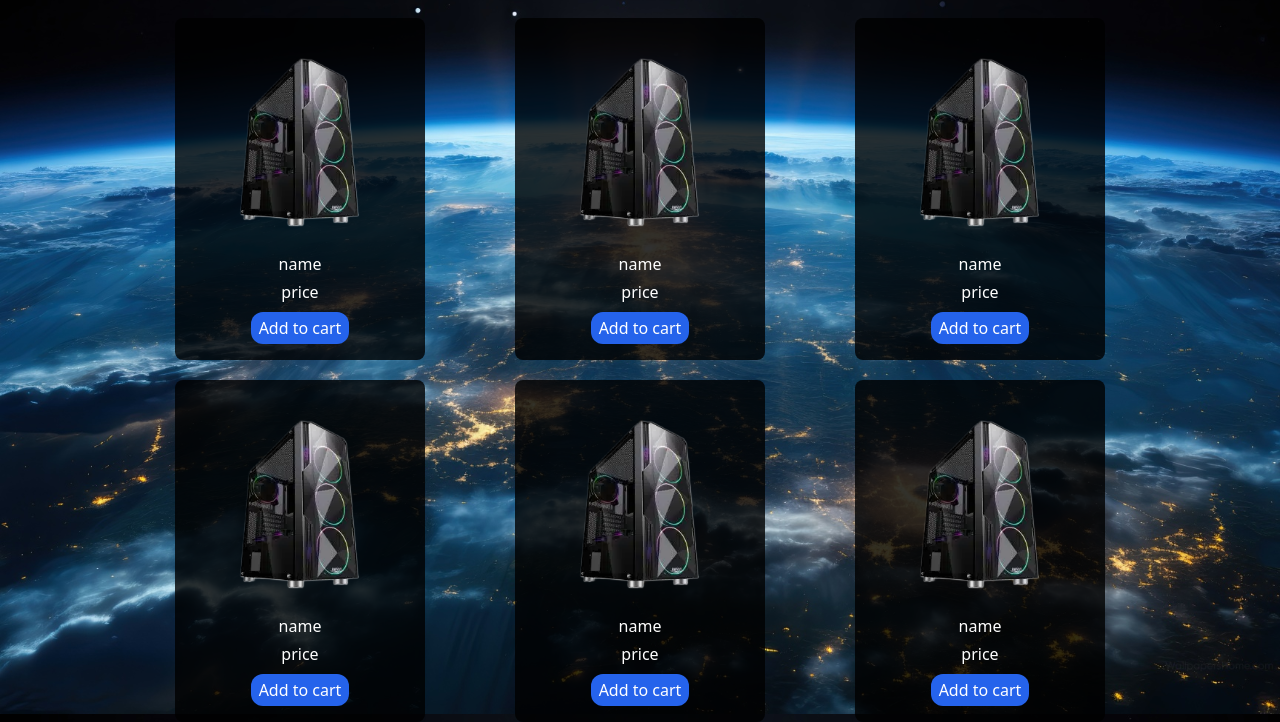
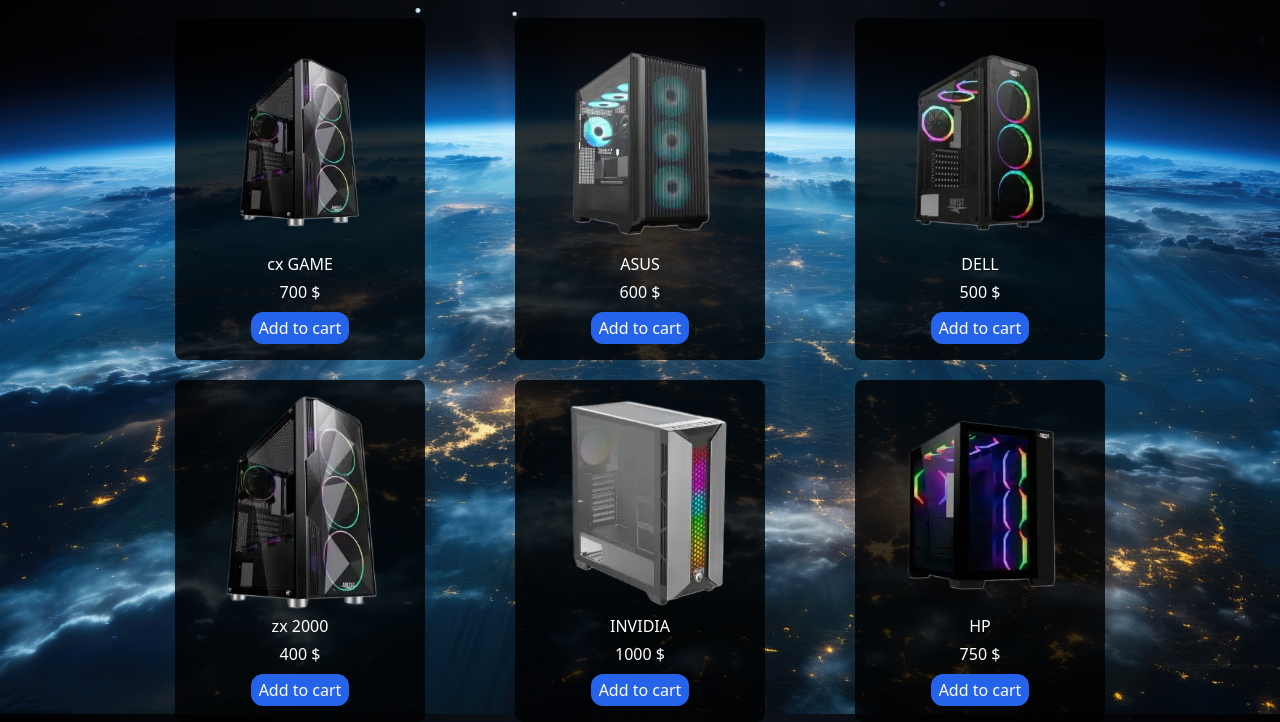
Before and after one commit to sahand-mahdilu/Shopping-cart, a website: page src/index.html in a window 1280 px wide. Shown: the part 86-808 px from the top of the page. Drawn offline with Linux system fonts and the light colour scheme.

Commit message:
displayData fuction added

```diff
--- a/src/index.html
+++ b/src/index.html
@@ -15,42 +15,6 @@
     </header>
     <main>
       <section id="container" class="w-[1000px] grid grid-cols-3  gap-5  mx-auto mt-6  justify-items-center">
-        <div class="cartClass">
-          <img src="../public/images/1.png" alt="img" />
-          <h2 class="text-white">name</h2>
-          <h2 class="text-white mt-1">price</h2>
-          <button class="addToCart">Add to cart</button>
-        </div>
-        <div class="cartClass">
-            <img src="../public/images/1.png" alt="img" />
-            <h2 class="text-white">name</h2>
-            <h2 class="text-white mt-1">price</h2>
-            <button class="addToCart">Add to cart</button>
-          </div>
-          <div class="cartClass">
-            <img src="../public/images/1.png" alt="img" />
-            <h2 class="text-white">name</h2>
-            <h2 class="text-white mt-1">price</h2>
-            <button class="addToCart">Add to cart</button>
-          </div>
-          <div class="cartClass">
-            <img src="../public/images/1.png" alt="img" />
-            <h2 class="text-white">name</h2>
-            <h2 class="text-white mt-1">price</h2>
-            <button class="addToCart">Add to cart</button>
-          </div>
-          <div class="cartClass">
-            <img src="../public/images/1.png" alt="img" />
-            <h2 class="text-white">name</h2>
-            <h2 class="text-white mt-1">price</h2>
-            <button class="addToCart">Add to cart</button>
-          </div>
-          <div class="cartClass">
-            <img src="../public/images/1.png" alt="img" />
-            <h2 class="text-white">name</h2>
-            <h2 class="text-white mt-1">price</h2>
-            <button class="addToCart">Add to cart</button>
-          </div>
 
 
       </section>
--- a/src/index.js
+++ b/src/index.js
@@ -5,12 +5,14 @@
     {id:4, title:"zx 2000", price:400, count:1, image:"../public/images/4.png"},
     {id:5, title:"INVIDIA", price:1000, count:1, image:"../public/images/5.png"},
     {id:6, title:"HP", price:750, count:1, image:"../public/images/6.png"},
+
     {id:7, title:"AMD GAME ", price:730, count:1, image:"../public/images/7.png"},
     {id:8, title:"RIZEN", price:800, count:1, image:"../public/images/8.png"},
     {id:9, title:"KX 1200", price:900, count:1, image:"../public/images/9.png"},
     {id:10, title:"LENOVO GAME", price:950, count:1, image:"../public/images/10.png"},
     {id:11, title:"LEGION", price:450, count:1, image:"../public/images/11.png"},
     {id:12, title:"HX 200", price:720, count:1, image:"../public/images/12.png"},
+
     {id:13, title:"ROG 1700", price:560, count:1, image:"../public/images/13.png"},
     {id:14, title:"GFORCE x90", price:920, count:1, image:"../public/images/14.png"},
     {id:15, title:"GCX 500", price:590, count:1, image:"../public/images/15.png"},
@@ -28,8 +30,49 @@
 
 function displayData(allData,currentPage,dataCount,dataContainer){
 
-    let startIndex=
+    let endtIndex= (currentPage*dataCount)
+    let startIndex= endtIndex-dataCount
+
+    let pageItems= allData.slice(startIndex,endtIndex)
+
+    pageItems.forEach(function(item){
+        // product div
+        let newProduct=document.createElement("div")
+        newProduct.setAttribute("class","cartClass")
+
+        // creating product img
+        let newImg= document.createElement("img")
+        newImg.setAttribute("src",item.image)
+        newImg.setAttribute("alt","image")
+
+        // creating product title
+        let newTitle= document.createElement("h2")
+        newTitle.setAttribute("class","text-white")
+        newTitle.innerHTML=item.title
+        //creating price
+        let newPrice = document.createElement("h2")
+        newPrice.classList = "text-white mt-1"
+        newPrice.innerHTML=`${item.price} $`
+        // creating new botton
+        let newButton= document.createElement("button")
+        newButton.setAttribute("class","addToCart")
+        newButton.innerHTML="Add to cart"
+
+        // appending elements
+        newProduct.append(newImg,newTitle,newPrice,newButton)
+
+        console.log(newProduct);
+
+
+        dataContainer.append(newProduct)
+    })
+
+
+
 
 
 
 }
+
+
+displayData(productArray,currentPage,dataCount,dataContainerElem)
```
